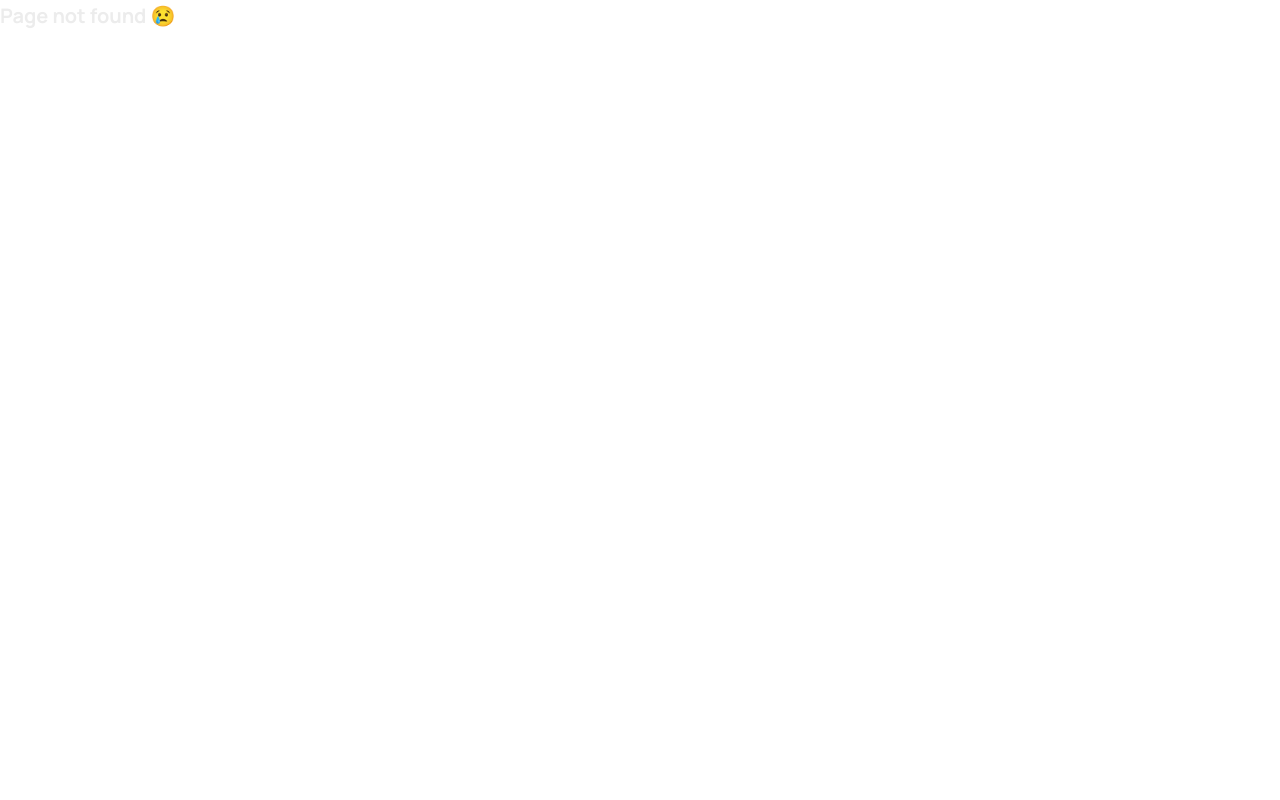
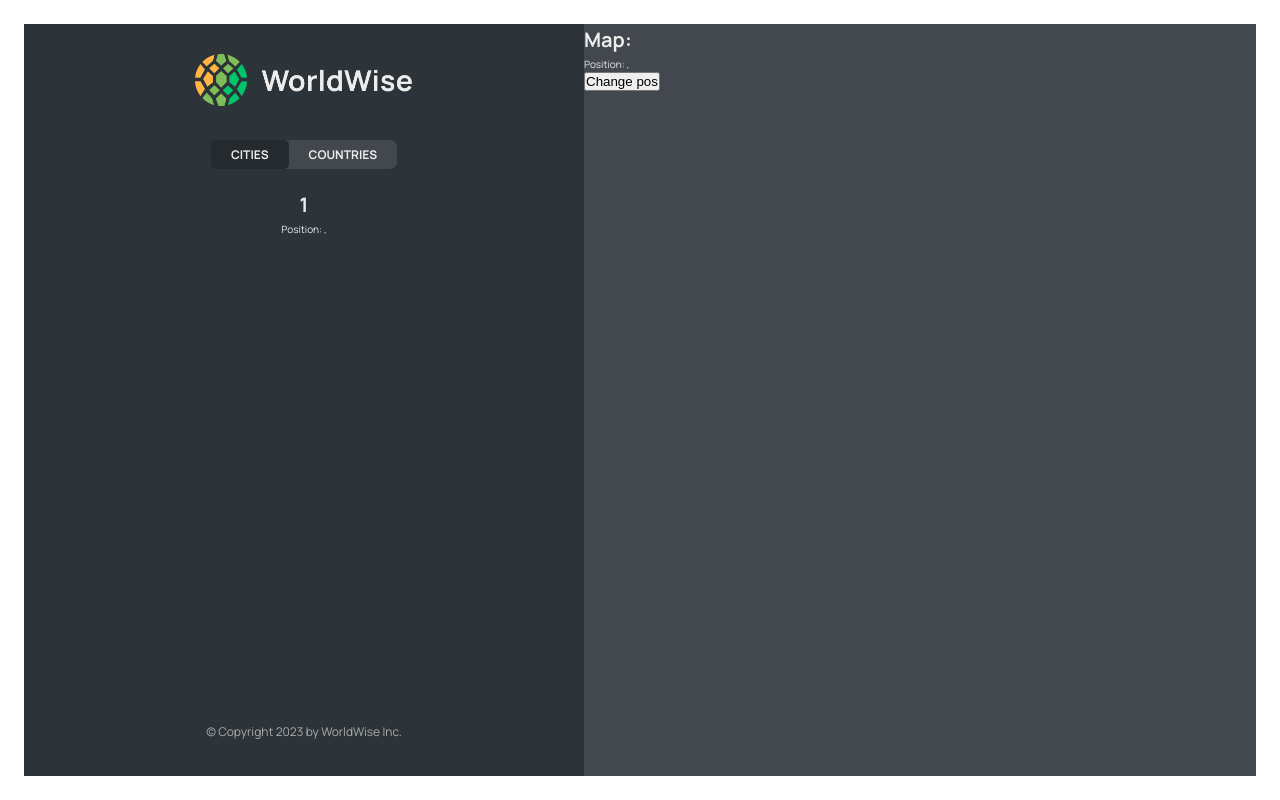
Before and after one commit to vsbron/course-react2023-world-wise, a React (Vite) app: page /app/cities/1 in a window 1280 px wide. Before the commit this address had no page. Built offline with nearby package versions, Linux system fonts and the light colour scheme; data requests are answered from the project's data file.

Commit message:
URL State management when clicking on the city was added

```diff
--- a/src/App.jsx
+++ b/src/App.jsx
@@ -5,6 +5,7 @@
 import Pricing from "./pages/Pricing";
 import Product from "./pages/Product";
 import Login from "./pages/Login";
+import City from "./components/City";
 import CityList from "./components/CityList";
 import CountryList from "./components/CountryList";
 import { useEffect, useState } from "react";
@@ -48,14 +49,20 @@
             index
             element={<CityList cities={cities} isLoading={isLoading} />}
           />
+
           <Route
             path="cities"
             element={<CityList cities={cities} isLoading={isLoading} />}
           />
+
+          {/* Route with params */}
+          <Route path="cities/:id" element={<City />} />
+
           <Route
             path="countries"
             element={<CountryList cities={cities} isLoading={isLoading} />}
           />
+
           <Route path="form" element={<p>Form</p>} />
         </Route>
 
--- a/src/components/City.jsx
+++ b/src/components/City.jsx
@@ -1,3 +1,4 @@
+import { useParams, useSearchParams } from "react-router-dom";
 import styles from "./City.module.css";
 
 const formatDate = (date) =>
@@ -9,6 +10,14 @@
   }).format(new Date(date));
 
 function City() {
+  // Getting the Params value from URL using useParams hook
+  const { id } = useParams();
+
+  // Getting and pulling the Query String value from URL using useSearchParams hook
+  const [searchParams, setSearchParams] = useSearchParams();
+  const lat = searchParams.get("lat");
+  const lng = searchParams.get("lng");
+
   // TEMP DATA
   const currentCity = {
     cityName: "Lisbon",
@@ -20,42 +29,51 @@
   const { cityName, emoji, date, notes } = currentCity;
 
   return (
-    <div className={styles.city}>
-      <div className={styles.row}>
-        <h6>City name</h6>
-        <h3>
-          <span>{emoji}</span> {cityName}
-        </h3>
-      </div>
+    <>
+      <h1>{id}</h1>
+      <p>
+        Position: {lat}, {lng}
+      </p>
+    </>
+  );
 
-      <div className={styles.row}>
-        <h6>You went to {cityName} on</h6>
-        <p>{formatDate(date || null)}</p>
-      </div>
+  // return (
+  //   <div className={styles.city}>
+  //     <div className={styles.row}>
+  //       <h6>City name</h6>
+  //       <h3>
+  //         <span>{emoji}</span> {cityName}
+  //       </h3>
+  //     </div>
 
-      {notes && (
-        <div className={styles.row}>
-          <h6>Your notes</h6>
-          <p>{notes}</p>
-        </div>
-      )}
+  //     <div className={styles.row}>
+  //       <h6>You went to {cityName} on</h6>
+  //       <p>{formatDate(date || null)}</p>
+  //     </div>
 
-      <div className={styles.row}>
-        <h6>Learn more</h6>
-        <a
-          href={`https://en.wikipedia.org/wiki/${cityName}`}
-          target="_blank"
-          rel="noreferrer"
-        >
-          Check out {cityName} on Wikipedia &rarr;
-        </a>
-      </div>
+  //     {notes && (
+  //       <div className={styles.row}>
+  //         <h6>Your notes</h6>
+  //         <p>{notes}</p>
+  //       </div>
+  //     )}
 
-      <div>
-        <ButtonBack />
-      </div>
-    </div>
-  );
+  //     <div className={styles.row}>
+  //       <h6>Learn more</h6>
+  //       <a
+  //         href={`https://en.wikipedia.org/wiki/${cityName}`}
+  //         target="_blank"
+  //         rel="noreferrer"
+  //       >
+  //         Check out {cityName} on Wikipedia &rarr;
+  //       </a>
+  //     </div>
+
+  //     <div>
+  //       <ButtonBack />
+  //     </div>
+  //   </div>
+  // );
 }
 
 export default City;
--- a/src/components/CityItem.jsx
+++ b/src/components/CityItem.jsx
@@ -1,3 +1,4 @@
+import { Link } from "react-router-dom";
 import styles from "./CityItem.module.css";
 
 const formatDate = (date) =>
@@ -9,14 +10,20 @@
 
 function CityItem({ city }) {
   // Destructuring city prop
-  const { cityName, emoji, date } = city;
+  const { cityName, emoji, date, id, position } = city;
 
   return (
-    <li className={styles.cityItem}>
-      <span className={styles.emoji}>{emoji}</span>
-      <h3 className={styles.name}>{cityName}</h3>
-      <time className={styles.date}>({formatDate(date)})</time>
-      <button className={styles.deleteBtn}>&times;</button>
+    <li>
+      {/* Adding link with some state in the url */}
+      <Link
+        to={`${id}?lat=${position.lat}&lng=${position.lng}`}
+        className={styles.cityItem}
+      >
+        <span className={styles.emoji}>{emoji}</span>
+        <h3 className={styles.name}>{cityName}</h3>
+        <time className={styles.date}>({formatDate(date)})</time>
+        <button className={styles.deleteBtn}>&times;</button>
+      </Link>
     </li>
   );
 }
--- a/src/components/Map.jsx
+++ b/src/components/Map.jsx
@@ -1,7 +1,29 @@
+import { useSearchParams } from "react-router-dom";
 import styles from "./Map.module.css";
 
 function Map() {
-  return <div className={styles.mapContainer}>Map</div>;
+  // Getting and pulling the Query String value from URL using useSearchParams hook
+  const [searchParams, setSearchParams] = useSearchParams();
+  const lat = searchParams.get("lat");
+  const lng = searchParams.get("lng");
+
+  return (
+    <>
+      <div className={styles.mapContainer}>
+        <h1>Map:</h1>
+        <p>
+          Position: {lat}, {lng}
+        </p>
+        <button
+          onClick={() => {
+            setSearchParams({ lat: 23, lng: 50 });
+          }}
+        >
+          Change pos
+        </button>
+      </div>
+    </>
+  );
 }
 
 export default Map;
```
Also changed, not shown: 1 other file (tests, documents, lock files or other folders).
